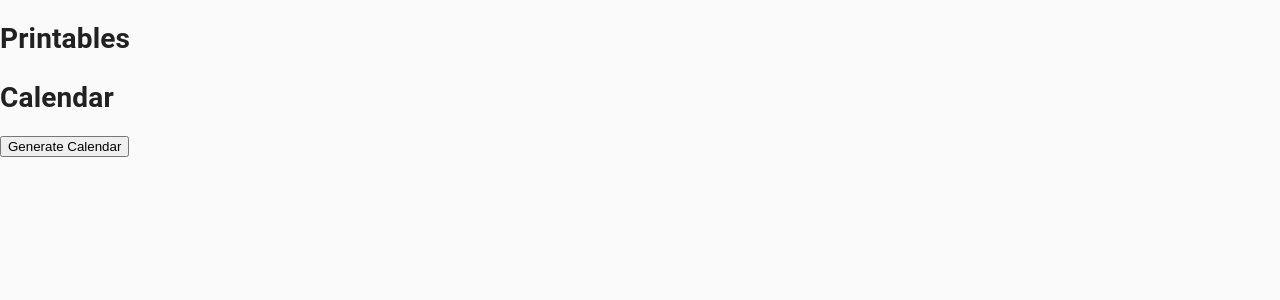
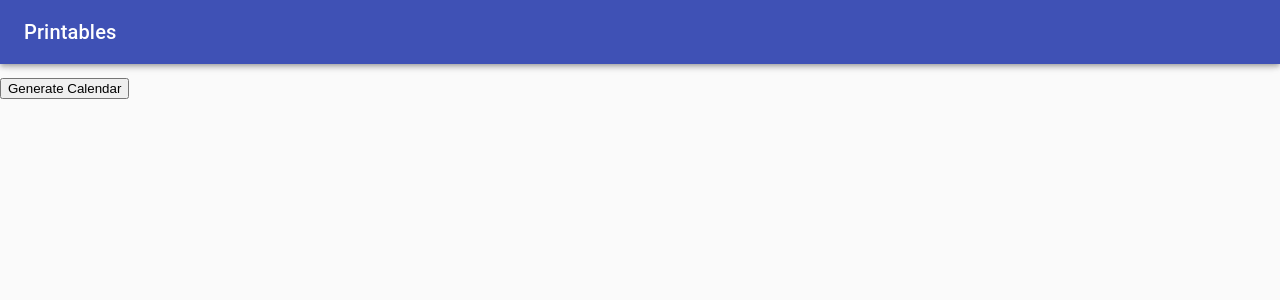
Before and after one commit to brainchild-projects/printables, a React (Create React App) app: page /calendar in a window 1280 px wide. Shown: the top 300 px of the page. Built offline with nearby package versions, Linux system fonts and the light colour scheme; the HTML template or start-up script is replaced by a standard one.

Commit message:
feat: app bar

```diff
--- a/src/components/App.tsx
+++ b/src/components/App.tsx
@@ -3,6 +3,7 @@ import { BrowserRouter as Router, Route } from 'react-router-dom';
 import CalendarPage from '../pages/calendar/CalendarPage';
 import MainPage from '../pages/main/MainPage';
 import BaseStyle from './BaseStyle';
+import PrintablesAppBar from './PrintablesAppBar';
 
 const basePath = process.env.PUBLIC_URL;
 
@@ -10,9 +11,7 @@ function App(): JSX.Element {
   return (
     <>
       <BaseStyle />
-      <header>
-        <h1>Printables</h1>
-      </header>
+      <PrintablesAppBar />
       <main>
         <Router basename={basePath}>
           <Route exact path="/" component={MainPage} />
--- /dev/null
+++ b/src/components/PrintablesAppBar.tsx
@@ -0,0 +1,12 @@
+import React from 'react';
+import { AppBar, Toolbar, Typography } from '@material-ui/core';
+
+const PrintablesAppBar = (): JSX.Element => (
+  <AppBar>
+    <Toolbar>
+      <Typography variant="h6">Printables</Typography>
+    </Toolbar>
+  </AppBar>
+);
+
+export default PrintablesAppBar;
```
